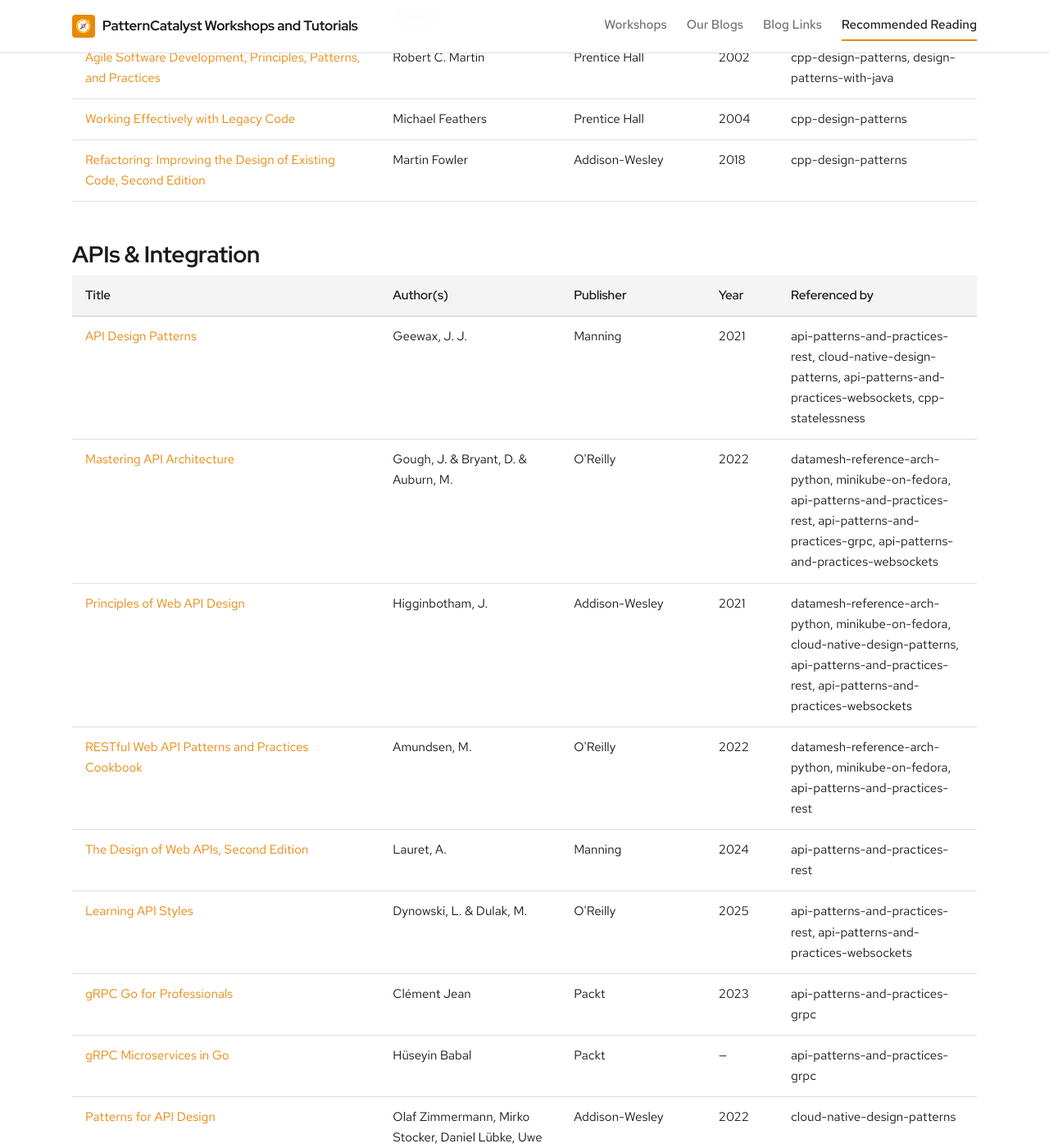
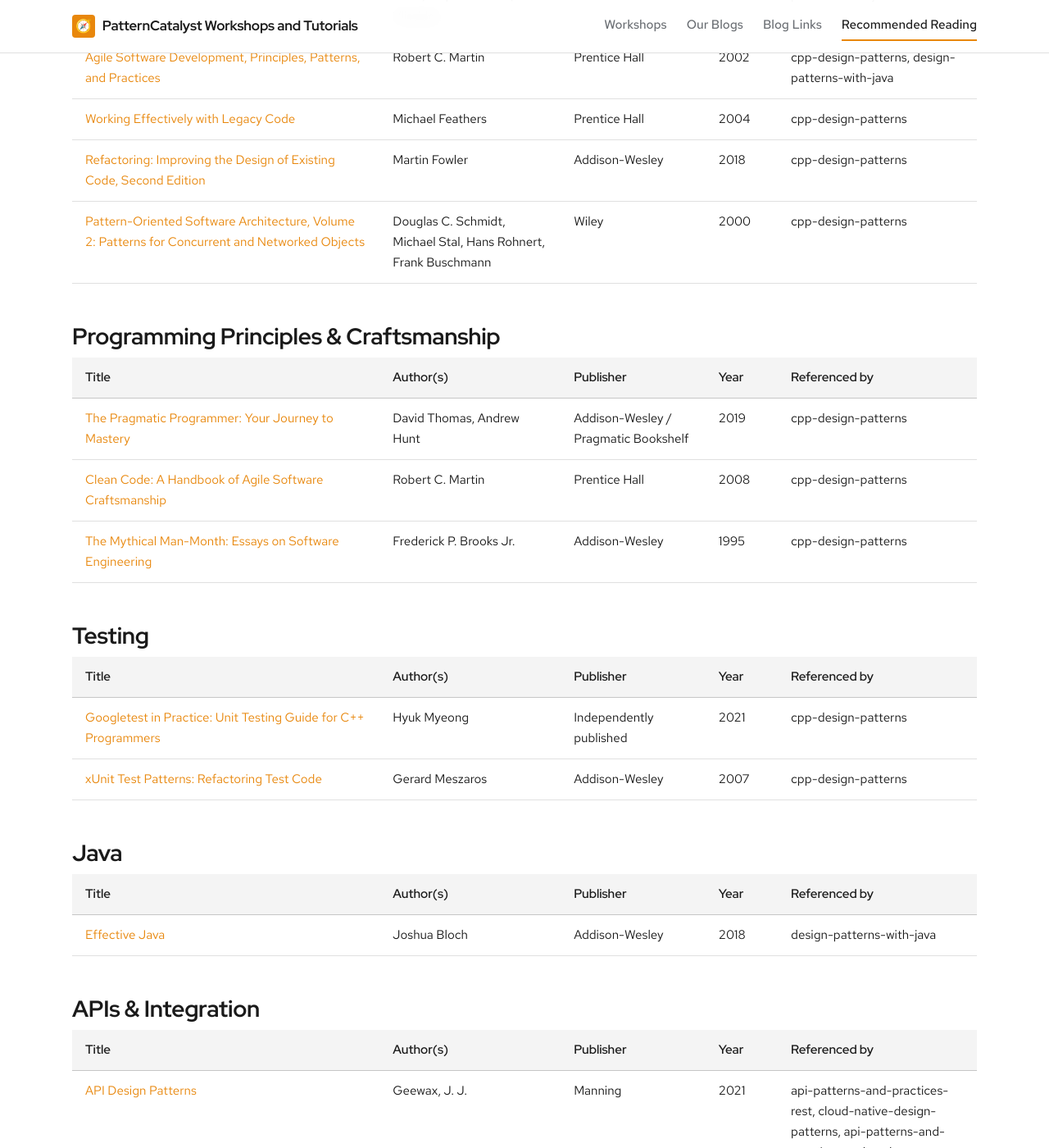
Before and after one commit to patterncatalyst/patterncatalyst-workshops-tutorials-list, a Jekyll site: the page built from books.html, in a window 1280 px wide and 1400 px high, scrolled down 1772 px. Shown: the whole window at 82% size. Built offline with Jekyll 4.4.1, drawn with Linux system fonts in a browser that asks for light colours; some web fonts are replaced; some of the changed text lies outside the part shown.

Commit message:
site: sync cpp-design-patterns and design-patterns-with-java bibliographies into Recommended Reading (#38)
Union referenced_by slugs onto existing shared entries (GoF, Agile Software
Development, C++ Concurrency in Action) and hand-add the 9 books unique to
these bibliographies (GoogleTest in Practice, xUnit Test Patterns, The C++
Programming Language, Effective Modern C++, POSA Vol 2, The Pragmatic
Programmer, Clean Code, The Mythical Man-Month, Effective Java), each with
its publisher URL and a review_note. Categorize all new titles in
book_categories.yml (new Testing, Programming Principles & Craftsmanship,
and Java groups, plus two C++ & Performance additions) so none fall into
"Other".

Co-authored-by: PatternCatalyst <local@example.invalid>

```diff
--- a/_data/book_categories.yml
+++ b/_data/book_categories.yml
@@ -28,6 +28,22 @@
     - "Agile Software Development, Principles, Patterns, and Practices"
     - "Working Effectively with Legacy Code"
     - "Refactoring: Improving the Design of Existing Code, Second Edition"
+    - "Pattern-Oriented Software Architecture, Volume 2: Patterns for Concurrent and Networked Objects"
+
+- name: "Programming Principles & Craftsmanship"
+  books:
+    - "The Pragmatic Programmer: Your Journey to Mastery"
+    - "Clean Code: A Handbook of Agile Software Craftsmanship"
+    - "The Mythical Man-Month: Essays on Software Engineering"
+
+- name: "Testing"
+  books:
+    - "Googletest in Practice: Unit Testing Guide for C++ Programmers"
+    - "xUnit Test Patterns: Refactoring Test Code"
+
+- name: "Java"
+  books:
+    - "Effective Java"
 
 - name: "APIs & Integration"
   books:
@@ -89,6 +105,8 @@
 - name: "C++ & Performance"
   books:
     - "C++ Concurrency in Action"
+    - "The C++ Programming Language"
+    - "Effective Modern C++"
     - "Concurrency with Modern C++"
     - "Parallel C++"
     - "Grokking Concurrency"
--- a/_data/books.yml
+++ b/_data/books.yml
@@ -400,6 +400,7 @@
   review_note: "Second edition (2019, C++17-updated); publisher page verified via manning.com."
   referenced_by:
     - "cpp-concurrency-and-parallelism"
+    - "cpp-design-patterns"
 
 - title: "Concurrency with Modern C++"
   authors: "Rainer Grimm"
@@ -821,3 +822,93 @@
   review_note: "Hand-added for cpp-design-patterns (its /bibliography/ page); 2nd edition, published November 2018. Verified against the author's own page at martinfowler.com, which also links the InformIT product page (ISBN 9780134757711)."
   referenced_by:
     - "cpp-design-patterns"
+
+- title: "Googletest in Practice: Unit Testing Guide for C++ Programmers"
+  authors: "Hyuk Myeong"
+  publisher: "Independently published"
+  year: 2021
+  isbn: "9798767335619"
+  url: "https://openlibrary.org/books/OL36562510M/Googletest_in_Practice"
+  review_note: "Hand-added for cpp-design-patterns (its /bibliography/ page); the GoogleTest/CTest idioms its examples are verified against, read alongside the official GoogleTest docs. Independently published with no publisher storefront; linked to its Open Library catalog page (not a retailer) since the bibliography citation carries no link. Title/author/ISBN verified there and cross-checked against the paperback listing."
+  referenced_by:
+    - "cpp-design-patterns"
+
+- title: "xUnit Test Patterns: Refactoring Test Code"
+  authors: "Gerard Meszaros"
+  publisher: "Addison-Wesley"
+  year: 2007
+  isbn: "9780132800051"
+  url: "https://www.informit.com/store/xunit-test-patterns-refactoring-test-code-9780132800051"
+  review_note: "Hand-added for cpp-design-patterns (its /bibliography/ page); the four-phase test, test-double taxonomy, and test smells its testing appendices map onto GoogleTest/gMock. Verified against the informit.com (Pearson) store page."
+  referenced_by:
+    - "cpp-design-patterns"
+
+- title: "The C++ Programming Language"
+  authors: "Bjarne Stroustrup"
+  publisher: "Addison-Wesley"
+  year: 2013
+  isbn: "9780321563842"
+  url: "https://www.informit.com/store/c-plus-plus-programming-language-9780321563842"
+  review_note: "Hand-added for cpp-design-patterns (its /bibliography/ page); fourth edition, the reference for core-language and standard-library facilities its idiom chapters build on. Verified against the informit.com (Pearson) store page."
+  referenced_by:
+    - "cpp-design-patterns"
+
+- title: "Effective Modern C++"
+  authors: "Scott Meyers"
+  publisher: "O'Reilly"
+  year: 2015
+  isbn: "9781491903995"
+  url: "https://www.oreilly.com/library/view/effective-modern-c/9781491908419/"
+  review_note: "Hand-added for cpp-design-patterns (its /bibliography/ page); the value-semantics, ownership, and move idioms its C++ substrate chapters apply. Hosted on the O'Reilly learning platform under 9781491908419; print paperback ISBN 9781491903995 confirmed via Biblio and other retail listings for the same title."
+  referenced_by:
+    - "cpp-design-patterns"
+
+- title: "Pattern-Oriented Software Architecture, Volume 2: Patterns for Concurrent and Networked Objects"
+  authors: "Douglas C. Schmidt, Michael Stal, Hans Rohnert, Frank Buschmann"
+  publisher: "Wiley"
+  year: 2000
+  isbn: "9781118725177"
+  url: "https://www.wiley.com/en-us/Pattern-Oriented+Software+Architecture,+Volume+2,+Patterns+for+Concurrent+and+Networked+Objects-p-9781118725177"
+  review_note: "Hand-added for cpp-design-patterns (its /bibliography/ page); the original catalogue entries for the Monitor Object and Active Object idioms its resource-pool chapter uses. Verified against the wiley.com product page."
+  referenced_by:
+    - "cpp-design-patterns"
+
+- title: "The Pragmatic Programmer: Your Journey to Mastery"
+  authors: "David Thomas, Andrew Hunt"
+  publisher: "Addison-Wesley / Pragmatic Bookshelf"
+  year: 2019
+  isbn: "9780135957059"
+  url: "https://pragprog.com/titles/tpp20/the-pragmatic-programmer-20th-anniversary-edition/"
+  review_note: "Hand-added for cpp-design-patterns (its /bibliography/ page); 20th Anniversary Edition, the source for DRY, orthogonality, and the Robustness Principle in its programming-principles appendix. Verified against the pragprog.com publisher page."
+  referenced_by:
+    - "cpp-design-patterns"
+
+- title: "Clean Code: A Handbook of Agile Software Craftsmanship"
+  authors: "Robert C. Martin"
+  publisher: "Prentice Hall"
+  year: 2008
+  isbn: "9780132350884"
+  url: "https://www.pearson.com/en-us/subject-catalog/p/clean-code-a-handbook-of-agile-software-craftsmanship/P200000009044/9780132350884"
+  review_note: "Hand-added for cpp-design-patterns (its /bibliography/ page); the source for the Boy-Scout Rule, Code For The Maintainer, and the do-one-thing discipline behind Curly's Law in its programming-principles appendix. Verified against the pearson.com product page."
+  referenced_by:
+    - "cpp-design-patterns"
+
+- title: "The Mythical Man-Month: Essays on Software Engineering"
+  authors: "Frederick P. Brooks Jr."
+  publisher: "Addison-Wesley"
+  year: 1995
+  isbn: "9780132119160"
+  url: "https://www.pearson.com/en-us/subject-catalog/p/Brooks-Mythical-Man-Month-Anniversary-Edition-The-Essays-On-Software-Engineering-2nd-Edition/P200000000149/9780132119160"
+  review_note: "Hand-added for cpp-design-patterns (its /bibliography/ page); Anniversary edition, the source for Brooks's Law in its programming-principles appendix. Verified against the pearson.com product page."
+  referenced_by:
+    - "cpp-design-patterns"
+
+- title: "Effective Java"
+  authors: "Joshua Bloch"
+  publisher: "Addison-Wesley"
+  year: 2018
+  isbn: "9780134685991"
+  url: "https://www.informit.com/store/effective-java-9780134685991"
+  review_note: "Hand-added for design-patterns-with-java (its /bibliography/ page); third edition, the source for the static-factory, Builder, and immutability idioms its Java substrate and idiomatic-Java chapters apply. Verified against the informit.com (Pearson) store page."
+  referenced_by:
+    - "design-patterns-with-java"
```
